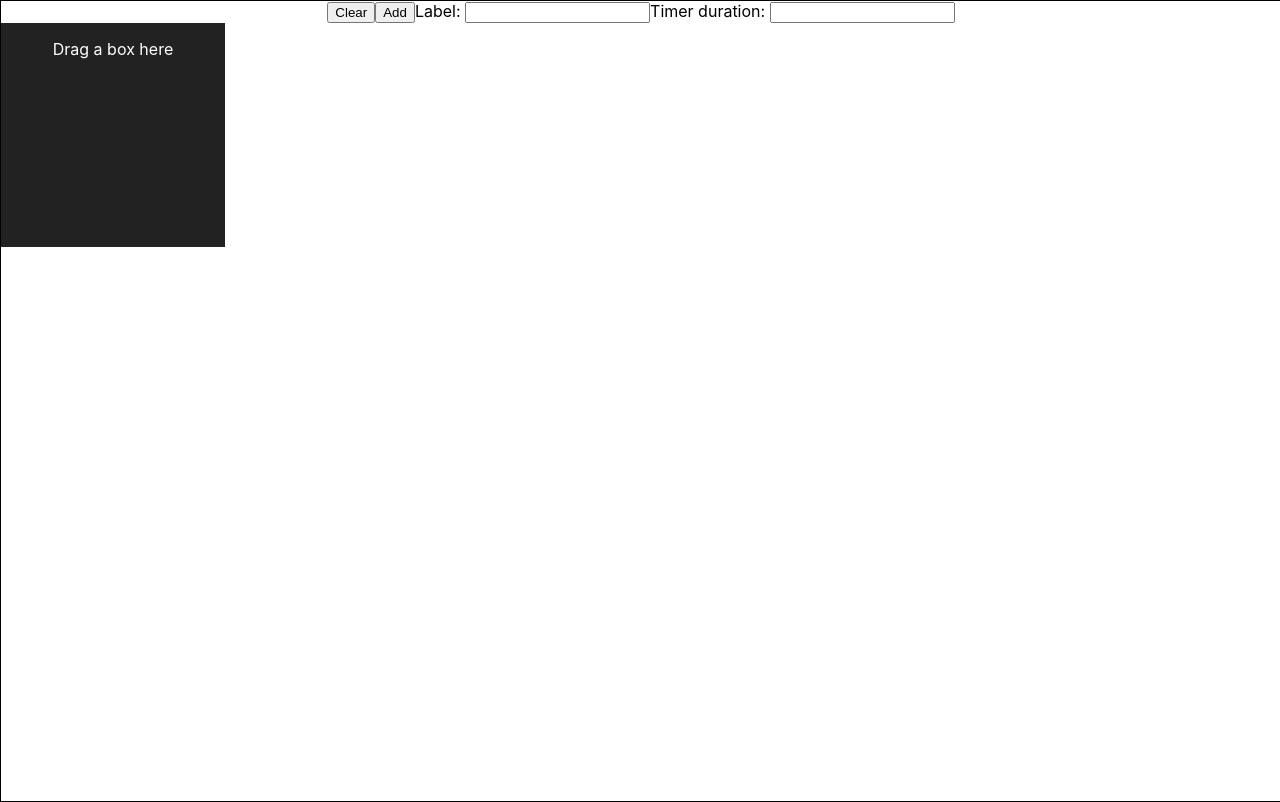
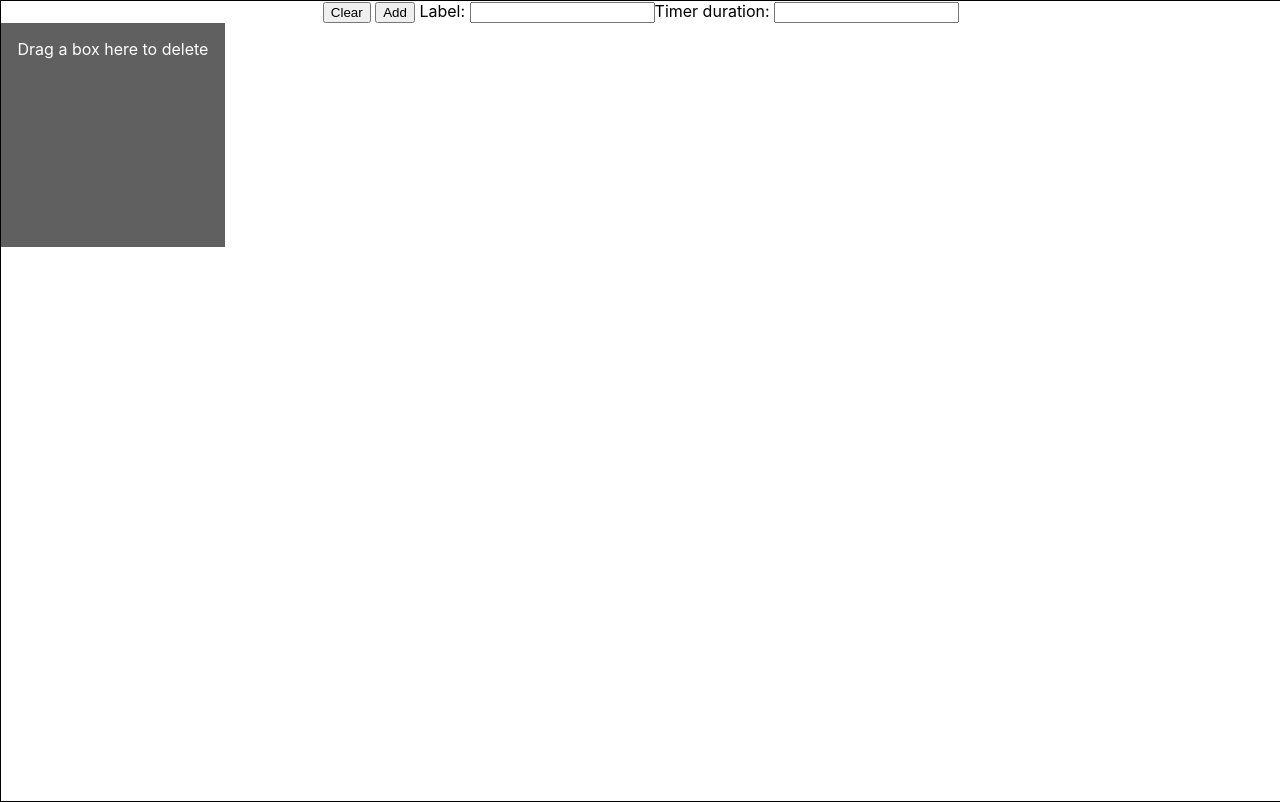
Before and after one commit to sydney-sisco/stream-overlay, a React (Create React App) app: page / in a window 1280 px wide. Built offline with nearby package versions, Linux system fonts and the light colour scheme; the HTML template or start-up script is replaced by a standard one.

Commit message:
we can delete by dropping things in the dustbin

```diff
--- a/src/Box.js
+++ b/src/Box.js
@@ -11,15 +11,21 @@ const style = {
   cursor: 'move',
 }
 
-export const Box = ({ id, left, top, timerDuration, children }) => {
+export const Box = ({ id, left, top, timerDuration, clear, children }) => {
 
-  const [timer, setTimer] = useState(timerDuration);
   const [countdown, setCountdown] = useState();
 
   const [{ isDragging }, drag] = useDrag(
     () => ({
       type: ItemTypes.BOX,
       item: { id, left, top },
+      end: (item, monitor) => {
+        const dropResult = monitor.getDropResult()
+        if (item && dropResult.name === 'Dustbin') {
+          // alert(`You dropped ${item.name} into ${dropResult.name}!`)
+          clear();
+        }
+      },
       collect: (monitor) => ({
         isDragging: monitor.isDragging(),
       }),
@@ -34,7 +40,7 @@ export const Box = ({ id, left, top, timerDuration, children }) => {
       setCountdown(<Countdown key={id} date={Date.now() + timerDuration * 60 * 1000} />);
     }
 
-  }, []);
+  }, [timerDuration, id]);
 
 
   if (isDragging) {
--- a/src/Container.js
+++ b/src/Container.js
@@ -15,17 +15,13 @@ const styles = {
 
 export const Container = () => {
 
+  // input fields
   const [label, setLabel] = useState('');
   const [timerDuration, setTimerDuration] = useState('');
 
-  // function handleChange(e) {
-  //   setLabel(e.target.value);
-  // }
+  // array of timers/labels
+  const [boxes, setBoxes] = useState([])
 
-  const [boxes, setBoxes] = useState([
-    // { top: 20, left: 80, title: 'Drag me around' },
-    // { top: 180, left: 20, title: 'Drag me too' },
-  ])
 
   const moveBox = useCallback(
     (id, left, top) => {
@@ -55,10 +51,13 @@ export const Container = () => {
   )
 
   const addItem = () => {
-
     setBoxes([
       ...boxes,
-      { top: 50, left: 400, title: label ? label : randomEmoji(), timerDuration: timerDuration ? timerDuration : 10 }
+      { top: 50,
+        left: 400,
+        title: label ? label : randomEmoji(),
+        timerDuration: timerDuration ? timerDuration : 10
+      }
     ]);
 
     // clear the input fields
@@ -70,7 +69,9 @@ export const Container = () => {
   return (
     <div ref={drop} style={styles}>
       <button onClick={() => setBoxes([])}>Clear</button>
+      {' '}
       <button onClick={addItem}>Add</button>
+      {' '}
 
       <Input
         label="Label: "
@@ -92,6 +93,7 @@ export const Container = () => {
             left={left}
             top={top}
             timerDuration={timerDuration}
+            clear={() => setBoxes(boxes.filter((_, i) => i !== key))}
           >
             {title}
           </Box>
--- a/src/Dustbin.js
+++ b/src/Dustbin.js
@@ -27,17 +27,17 @@ export const Dustbin = () => {
 
   const isActive = canDrop && isOver
 
-  let backgroundColor = '#222'
+  let backgroundColor = '#606060'
 
   if (isActive) {
     backgroundColor = 'red'
   } else if (canDrop) {
-    backgroundColor = 'blue'
+    backgroundColor = '#606060'
   }
 
   return (
     <div ref={drop} style={{ ...style, backgroundColor }} data-testid="dustbin">
-      {isActive ? 'Release to drop' : 'Drag a box here'}
+      {isActive ? 'Release to delete' : 'Drag a box here to delete'}
     </div>
   )
 }
```
